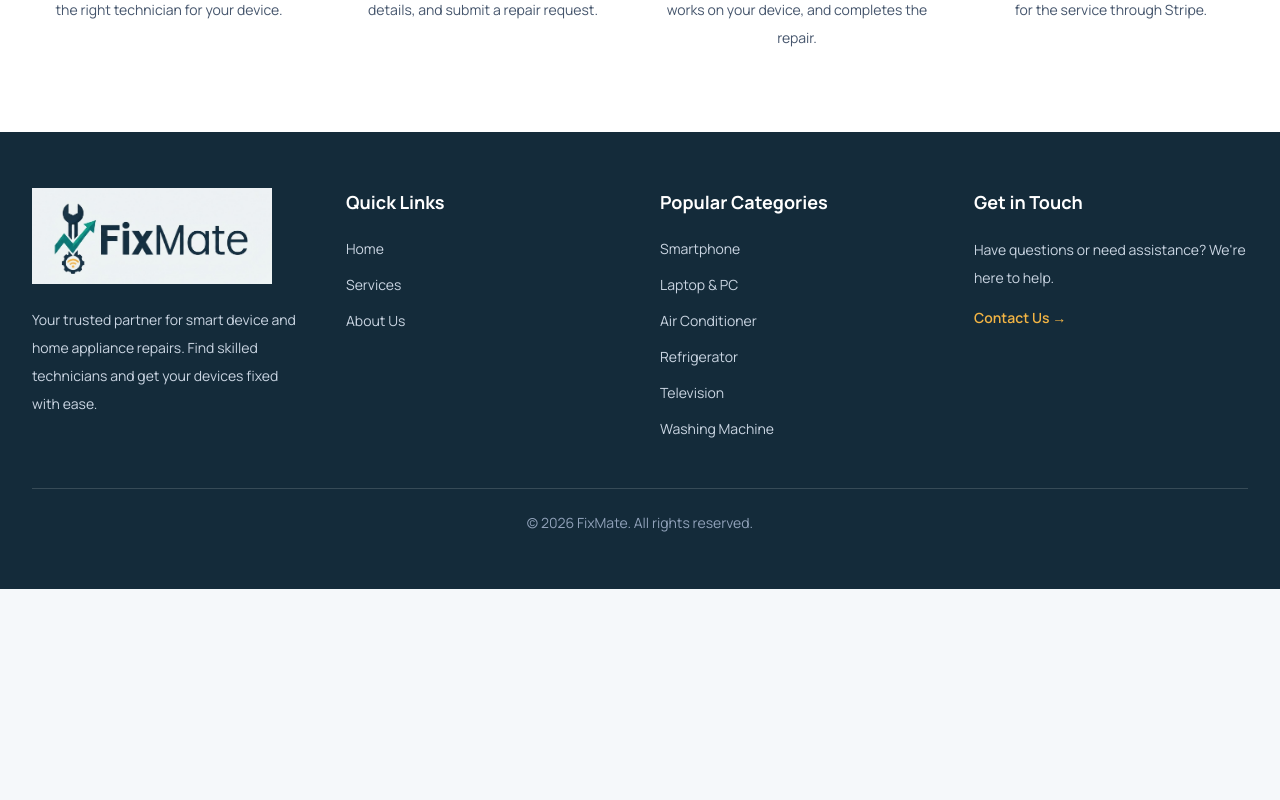
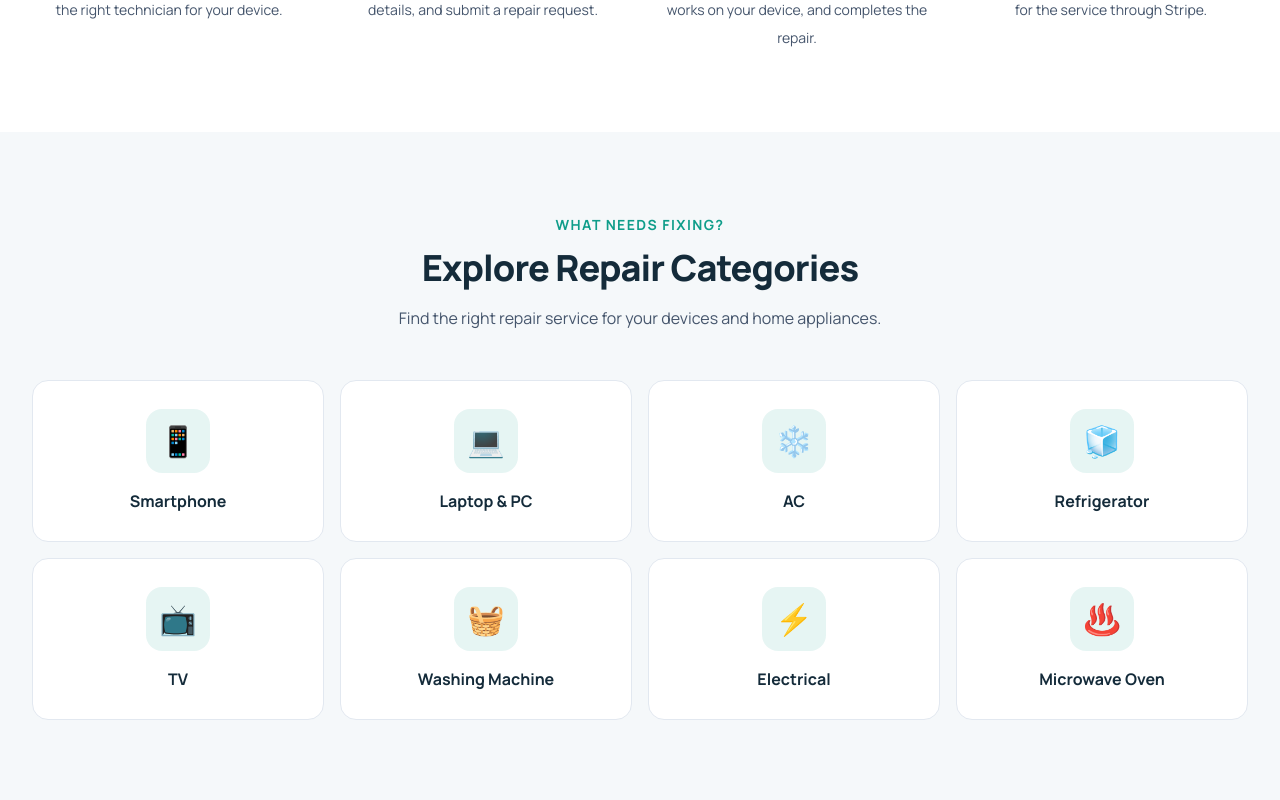
Before and after one commit to Aabidh351/fixmate, a Next.js app: page / in a window 1280 px wide. Shown: the part 1240-2040 px from the top of the page. Before the commit the page ends 1829 px from the top, so only its background shows below. Built offline with nearby package versions, Linux system fonts and the light colour scheme.

Commit message:
Added PopularCategories Section

```diff
--- a/app/page.tsx
+++ b/app/page.tsx
@@ -1,5 +1,6 @@
 import Hero from "@/components/home/Hero";
 import HowItWorks from "@/components/home/HowItWorks";
+import PopularCategories from "@/components/home/PopularCategories";
 
 
 export default function Home() {
@@ -7,6 +8,7 @@ export default function Home() {
     <div>
       <Hero/>
       <HowItWorks/>
+      <PopularCategories/>
     </div>
   );
 }
--- /dev/null
+++ b/components/home/PopularCategories.tsx
@@ -0,0 +1,53 @@
+
+import Link from "next/link";
+
+const categories = [
+  { name: "Smartphone", icon: "📱" },
+  { name: "Laptop & PC", icon: "💻" },
+  { name: "AC", icon: "❄️" },
+  { name: "Refrigerator", icon: "🧊" },
+  { name: "TV", icon: "📺" },
+  { name: "Washing Machine", icon: "🧺" },
+  { name: "Electrical", icon: "⚡" },
+  { name: "Microwave Oven", icon: "♨️" },
+];
+
+export default function PopularCategories() {
+  return (
+    <section className="bg-background py-20">
+      <div className="mx-auto max-w-7xl px-4 sm:px-6 lg:px-8">
+        <div className="text-center">
+          <span className="text-sm font-bold uppercase tracking-widest text-primary">
+            What Needs Fixing?
+          </span>
+
+          <h2 className="mt-3 text-3xl font-extrabold tracking-tight text-secondary sm:text-4xl">
+            Explore Repair Categories
+          </h2>
+
+          <p className="mx-auto mt-4 max-w-2xl leading-7 text-slate-600">
+            Find the right repair service for your devices and home appliances.
+          </p>
+        </div>
+
+        <div className="mt-12 grid grid-cols-2 gap-4 sm:grid-cols-3 lg:grid-cols-4">
+          {categories.map((category) => (
+            <Link
+              key={category.name}
+              href={`/services?category=${encodeURIComponent(category.name)}`}
+              className="group flex flex-col items-center justify-center rounded-2xl border border-slate-200 bg-white p-7 text-center transition-all hover:-translate-y-1 hover:border-primary hover:shadow-lg hover:shadow-primary/5"
+            >
+              <span className="flex size-16 items-center justify-center rounded-2xl bg-primary/10 text-3xl transition-colors group-hover:bg-primary/15">
+                {category.icon}
+              </span>
+
+              <h3 className="mt-4 font-bold text-secondary transition-colors group-hover:text-primary">
+                {category.name}
+              </h3>
+            </Link>
+          ))}
+        </div>
+      </div>
+    </section>
+  );
+}
```
